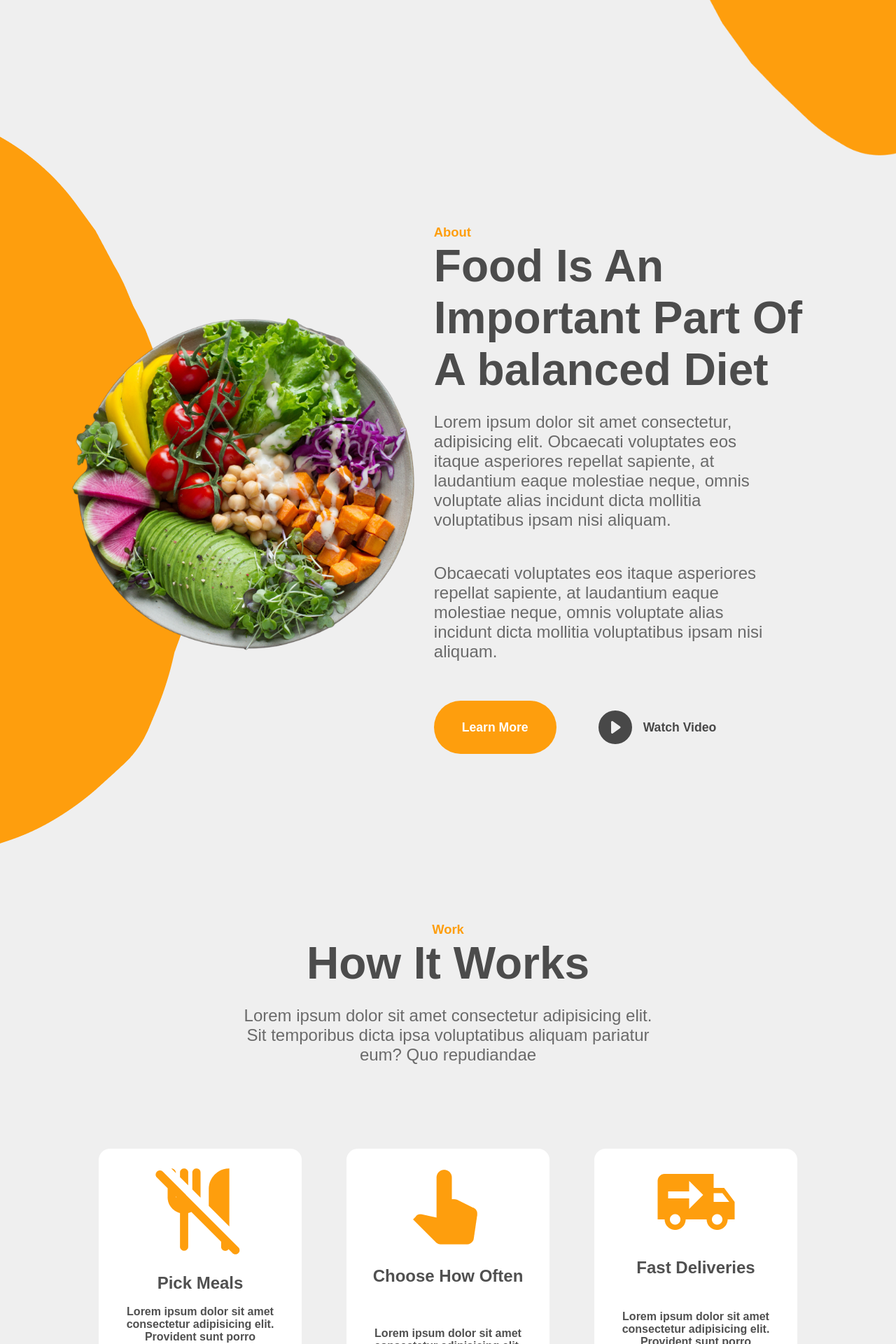
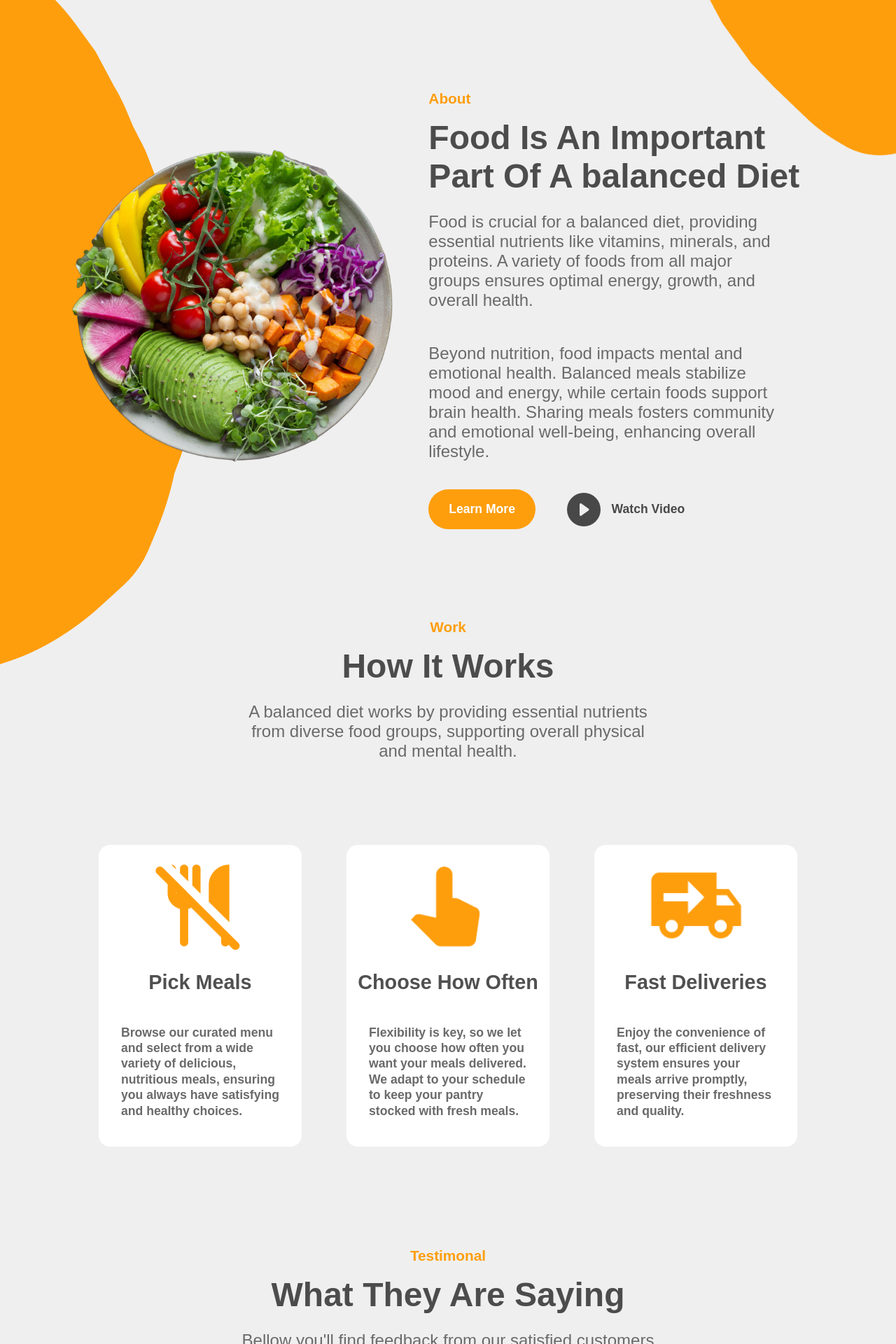
Before and after one commit to ClementMadiot/Web_Design_Foodie_React, a React (Create React App) app: page / in a window 1280 px wide. Shown: the part 640-2560 px from the top of the page at 70% size. Built offline with nearby package versions, Linux system fonts and the light colour scheme.

Commit message:
update css + jsx files + add logo

```diff
--- a/public/index.html
+++ b/public/index.html
@@ -9,7 +9,7 @@
       name="description"
       content="Web site created using create-react-app"
     />
-    <link rel="apple-touch-icon" href="%PUBLIC_URL%/logo192.png" />
+    <link rel="icon" href="./favicon.ico">
     <link rel="manifest" href="%PUBLIC_URL%/manifest.json" />
     <title>Foodie</title>
   </head>
--- a/src/App.css
+++ b/src/App.css
@@ -2,7 +2,7 @@
   margin: 0;
   padding: 0;
   box-sizing: border-box;
-  font-family: "Reem Kufi", sans-serif !important;
+  font-family: 'Reem Kufi', sans-serif;
 }
 img {
   max-width: 100%;
@@ -14,7 +14,8 @@ img {
   max-width: 1900px;
   margin: 0rem auto;
 }
-html, body{
+html,
+body {
   scroll-behavior: smooth;
   max-width: 100%;
   overflow-x: hidden;
@@ -22,14 +23,47 @@ html, body{
 body {
   background-color: #efefef;
 }
+section {
+  margin-bottom: 8rem;
+}
 a {
   margin-right: 3rem;
   text-decoration: none;
   color: black;
-  font-size: 1.1rem;
+  font-size: 1.06rem;
   font-weight: 600;
+  border-bottom: 2px solid transparent;
+  transition: 0.2s ease-in-out;
 }
-
+h1,
+h2 {
+  font-size: 3rem;
+  color: #4c4c4c;
+  max-width: 600px;
+}
+h1 {
+  font-size: 3.2rem;
+}
+h3 {
+  font-weight: 700;
+  color: #fe9e0d;
+  font-size: 1.3rem;
+  margin-bottom: 1rem;
+}
+h4 {
+  text-align: center;
+  font-weight: 700;
+  font-size: 1.8rem;
+  color: #505050;
+  margin: 1.2rem 0rem;
+  min-width: 350px;
+}
+p {
+  font-size: clamp(1rem, 3vw, 1.5rem);
+  max-width: 500px;
+  color: #6a6a6a;
+  margin: 1.5rem 0rem;
+}
 button {
   outline: none;
   border: none;
@@ -38,15 +72,17 @@ button {
   cursor: pointer;
   font-weight: 600;
   transition: 0.2s;
-  padding: 0.9rem 1.75rem;
+  padding: 1rem;
   background-color: white;
-
 }
 button:hover {
   background-color: rgb(234, 234, 234);
 }
+svg {
+  font-size: 1.5rem;
+}
 /* General class  */
-.secondary-button {
+.secondary-btn {
   display: flex;
   align-items: center;
   justify-content: center;
@@ -54,29 +90,11 @@ button:hover {
   background-color: #fe9e0d;
   color: white;
 }
-.secondary-button:hover {
+.secondary-btn:hover {
   background-color: #e48f0f;
 }
-.secondary-button svg {
+.secondary-btn svg {
   margin-left: 0.75rem;
-  font-size: 1.5rem;
-}
-.primary-heading {
-  font-size: clamp(2rem, 5vw, 4rem);
-  color: #4c4c4c;
-  /* line-height: 5rem; */
-  max-width: 600px;
-}
-.primary-subheading {
-  font-weight: 700;
-  color: #fe9e0d;
-  font-size: 1.15rem;
-}
-.primary-text {
-  font-size: clamp(1rem, 3vw, 1.5rem);
-  max-width: 500px;
-  color: #6a6a6a;
-  margin: 1.5rem 0rem;
 }
 
 /*** Nav  ***/
@@ -86,6 +104,12 @@ nav {
   justify-content: space-between;
   min-height: 90px;
 }
+nav a:hover {
+  border-bottom: 2px solid black;
+}
+nav a:hover:nth-child(5) {
+  border-bottom: 2px solid transparent;
+}
 .navbar-menu-container {
   display: none;
 }
@@ -93,140 +117,130 @@ nav {
   font-size: 1.15rem;
 }
 .navbar-menu-container svg {
-  font-size: 1.5rem;
   cursor: pointer;
 }
-
 /*** Home  ***/
-
-.home-banner-container {
+header {
   position: relative;
   display: flex;
   padding-top: 3rem;
   gap: 1rem;
 }
-.home-bannerImage-container {
+.home-banner-img {
   position: absolute;
   top: -100px;
   right: -170px;
   z-index: -2;
   max-width: 700px;
 }
-.home-image-section {
-  max-width: 600px;
-  flex: 1;
-}
-.home-text-section {
+.home-text {
   display: flex;
   flex-direction: column;
   justify-content: center;
   align-items: flex-start;
 }
-.home-image-container {
+.home-img {
   display: flex;
   align-items: flex-end;
   justify-content: center;
 }
-.home-image-container img{
+.home-img img,
+.about-img img {
   width: 500px;
 }
 
 /*** About  ***/
 
-.about-section-container {
-  margin-top: 20rem;
+.about-section {
   position: relative;
   display: flex;
   align-items: center;
   justify-content: space-between;
 }
-.about-background-image-container {
+.about-banner-img {
   position: absolute;
   left: -150px;
   z-index: -2;
 }
-.about-section-image-container {
-  flex: 0.9;
-  margin-right: 1rem;
+.about-img {
+  display: flex;
+  align-items: flex-start;
+  justify-content: center;
 }
-.about-section-text-container {
-  flex: 1;
+.about-text {
+  display: flex;
   justify-content: center;
+  flex-direction: column;
+  margin-left: 2.5rem;
+}
+.about-btn {
+  margin-top: 1rem;
   display: flex;
-  flex-direction: column;
+  gap: 1rem;
 }
-.about-buttons-container {
-  margin-top: 2rem;
-  display: flex;
+.about-btn button {
+  padding: 0.3rem 1.8rem;
 }
-.watch-video-button {
-  margin-left: 2rem;
-  background-color: transparent;
-  outline: none;
-  border: none;
-  border-radius: 5rem;
-  font-size: 1.1rem;
-  cursor: pointer;
-  font-weight: 600;
-  color: #484848;
-  transition: 0.2s;
+.watch-video-btn {
   display: flex;
   align-items: center;
   justify-content: center;
+  font-size: 1.1rem;
+  font-weight: 600;
+  background-color: transparent;
+  color: #484848;
+  transition: 0.2s;
+  cursor: pointer;
 }
-.watch-video-button svg {
+.watch-video-btn svg {
   font-size: 3rem;
   margin-right: 1rem;
 }
 /*** Work  ***/
-.work-section-wrapper {
-  margin-top: 15rem;
-}
-.work-section-top p {
-  text-align: center;
-  max-width: 600px !important;
-}
-.work-section-top h2 {
-  max-width: 700px !important;
-}
-.work-section-top {
+.section-title {
   display: flex;
   justify-content: center;
   align-items: center;
   flex-direction: column;
+  text-align: center;
 }
-.work-section-info {
-  width: 290px;
-  min-height: 350px;
-  background-color: white;
-  padding: 1rem 2rem;
+.section-title p {
+  max-width: 600px;
+}
+.work-card-container {
+  margin-top: 5rem;
+  display: flex;
+  justify-content: center;
+  align-items: stretch;
+  flex-wrap: wrap;
+}
+.work-card-info {
   display: flex;
   flex-direction: column;
   justify-content: center;
   align-items: center;
-  text-align: center;
+  width: 290px;
+  min-height: 350px;
+  padding: 1rem 2rem;
+  margin: 1rem 2rem;
   border-radius: 1rem;
+  background-color: white;
   color: #505050;
-  margin: 1rem 2rem;
 }
-.work-section-info h2 {
-  margin: 1rem 0rem;
+.work-card-info img {
+  width: 141px;
+  height: 141px;
 }
-.work-section-bottom {
-  margin-top: 5rem;
-  display: flex;
-  justify-content: center;
-  align-items: center;
-  flex-wrap: wrap;
-}
-.work-section-info p {
-  flex: 1;
+.work-card-info p {
   display: flex;
   align-items: center;
   font-weight: 600;
+  font-size: 1.1rem;
+  line-height: 1.4rem;
+  flex: 1;
 }
 /*** Testimonial  ***/
-.testimonial-section-bottom {
+.testimonial-card {
   margin-top: 2rem;
   background-color: white;
   padding: 1.5rem 2rem;
@@ -238,38 +252,33 @@ nav {
   flex-direction: column;
   text-align: center;
 }
-.testimonial-section-bottom {
+.testimonial-card {
   margin: 2rem auto;
 }
-.testimonial-section-bottom p {
+.testimonial-card p {
   font-weight: 700;
   color: #515151;
-  max-width: 500px;
   font-size: 1.1rem;
   margin: 2rem 0rem;
 }
 .testimonials-stars-container svg {
   margin: 0rem 0.25rem;
-  font-size: 1.5rem;
   color: #fe9e0d;
 }
-.testimonial-section-bottom h2 {
-  margin-top: 1.5rem;
+/*** Contact  ***/
+.contact-section {
+  display: flex;
+  justify-content: center;
+  align-items: center;
+  flex-direction: column;
+  margin-bottom: 6rem;
 }
-
-/*** Contact  ***/
-
-.contact-page-wrapper h2 {
-  max-width: 900px !important;
+.contact-section h2 {
+  max-width: 900px;
+  margin-bottom: 1rem;
+  font-size: 3rem;
 }
-.contact-page-wrapper {
-  display: flex;
-  align-items: center;
-  justify-content: center;
-  flex-direction: column;
-  margin: 6rem 0rem;
-}
-.contact-form-container {
+form {
   background-color: white;
   max-width: 700px;
   width: 100%;
@@ -279,7 +288,7 @@ nav {
   padding: 1rem;
   border-radius: 5rem;
 }
-.contact-form-container input {
+form input {
   flex: 1;
   height: 100%;
   border: none;
@@ -288,33 +297,37 @@ nav {
   padding: 0.5rem 1rem;
 }
 /*** Footer  ***/
-.footer-wrapper {
-  margin: 6rem 0rem;
+footer {
   display: flex;
-  margin-top: 10rem;
+  justify-content: space-between;
 }
-.footer-logo-container {
+/* footer right  */
+.footer-right-columns {
+  display: flex;
+  justify-content: flex-start;
+  flex-direction: column;
+}
+.footer-logo-foodie {
   max-width: 110px;
 }
 .footer-icons {
-  margin-top: 2.5rem;
+  margin: 2.5rem 0;
 }
 .footer-icons svg {
-  font-size: 1.5rem;
   margin-right: 1.25rem;
   color: #585858;
 }
-.footer-section-two {
-  flex: 1;
+/* footer left  */
+.footer-left-column {
   display: flex;
-  justify-content: flex-end;
 }
-.footer-section-columns {
+.footer-list {
   display: flex;
   flex-direction: column;
-  min-width: 190px;
+  margin: 0 2rem;
+  line-height: 1.5rem;
 }
-.footer-section-columns span {
+.footer-list span {
   margin: 0.25rem 0rem;
   font-weight: 600;
   color: #4c4c4c;
@@ -324,18 +337,39 @@ nav {
 /*** RESPONSIVE  ***/
 
 @media (max-width: 1000px) {
-  .navbar-links-container a{
+  h1,
+  h2 {
+    font-size: 2.8rem;
+  }
+  .navbar-links-container a {
     margin-right: 1rem;
     font-size: 1rem;
   }
   button {
     font-size: 1rem;
   }
-  .home-bannerImage-container {
+  .home-banner-img {
     max-width: 600px;
   }
 }
 @media (max-width: 800px) {
+  .App {
+    max-width: 95vw;
+  }
+  h1,
+  h2 {
+    font-size: 2.5rem;
+  }
+  h1,
+  h2,
+  h3,
+  p {
+    text-align: center;
+    max-width: 90%;
+  }
+  p {
+    max-width: 80%;
+  }
   .nav-logo-container {
     max-width: 140px;
   }
@@ -345,98 +379,79 @@ nav {
   .navbar-menu-container {
     display: flex;
   }
-  .home-bannerImage-container {
+  .home-banner-img {
     max-width: 450px;
   }
-  .home-banner-container,
-  .about-section-container {
+  header,
+  .about-section {
     flex-direction: column-reverse;
     align-items: center;
     justify-content: center;
   }
-  .about-section-container {
+  .about-section {
     flex-direction: column;
   }
-  .home-image-section,
-  .about-section-image-container {
+  .about-img {
     width: 100%;
     max-width: 400px;
   }
-  .primary-heading {
-    text-align: center;
-    max-width: 90%;
+  .about-banner-img {
+    left: -260px;
   }
-  .primary-text {
-    text-align: center;
-    max-width: 80%;
+  .about-btn button {
+    padding: 1rem 1.2rem;
   }
-  .home-text-section,
-  .about-section-text-container {
+  .home-text,
+  .about-text {
     justify-content: center;
     align-items: center;
     margin-top: 4rem;
   }
-  .secondary-button {
+  .secondary-btn {
     padding: 0.8rem 2rem;
   }
-  .about-section-container {
-    margin-top: 5rem !important;
-  }
-  .about-buttons-container {
+  .about-btn {
     justify-content: center;
     flex-direction: column;
   }
-  .primary-subheading {
-    text-align: center;
+  .work-card-container {
+    margin-top: 1rem;
   }
-  .watch-video-button {
-    margin-left: 0rem !important;
-    margin-top: 1rem;
-    font-size: 1rem !important;
-  }
-  .watch-video-button svg {
-    margin-right: 0.5rem !important;
-  }
-  .about-section-image-container {
-    margin-right: 0rem !important;
-  }
-  .work-section-wrapper {
-    margin-top: 5rem !important;
-  }
-  .work-section-bottom {
-    margin-top: 1rem !important;
-  }
-  .contact-form-container {
-    padding: 0.5rem !important;
+  form {
+    padding: 0.5rem;
     flex-direction: column;
     justify-content: center;
     align-items: center;
-    border-radius: 1rem !important;
+    border-radius: 1rem;
   }
-  .contact-form-container input {
-    font-size: 1rem !important;
+  form input {
+    font-size: 1rem;
     max-width: 100%;
-    padding: 0.5rem 1rem !important;
-    margin-bottom: 0.8rem !important;
+    margin-bottom: 0.8rem;
     text-align: center;
   }
-  .footer-wrapper {
+  footer {
     flex-direction: column;
   }
-  .footer-section-two {
-    flex-direction: column;
-    margin-top: 2rem;
+  .footer-left-column {
+    justify-content: space-between;
+    flex-wrap: wrap;
   }
-  .footer-section-columns {
+  .footer-list {
     margin: 1rem 0rem;
-  }
-  .App {
-    max-width: 95vw;
   }
 }
 @media (max-width: 600px) {
-  .home-bannerImage-container,
-  .about-background-image-container {
+  h1,
+  h2 {
+    font-size: 2.1rem;
+  }
+  h4 {
+    font-size: 1.6rem;
+    min-width: none;
+  }
+  .home-banner-img,
+  .about-banner-img {
     display: none;
   }
 }
--- a/src/components/About.jsx
+++ b/src/components/About.jsx
@@ -2,35 +2,37 @@
 import AboutBgd from '../assets/images/about-background.png'
 import AboutBgdImg from '../assets/images/about-background-image.png'
 // import icon
-import { BsFillPlayCircleFill } from 'react-icons/bs';
+import { BsFillPlayCircleFill } from 'react-icons/bs'
 
 const About = () => {
   return (
-    <section id='about' className='about-section-container'>
-      <div className="about-background-image-container">
+    <section id="About" className="about-section">
+      <div className="about-banner-img">
         <img src={AboutBgd} alt="background-about" />
       </div>
-      <div className="about-section-image-container">
+      <div className="about-img">
         <img src={AboutBgdImg} alt="background-about-2" />
       </div>
-      <div className="about-section-text-container">
-        <p className="primary-subheading">About</p>
-        <h2 className="primary-heading">
+      <div className="about-text">
+        <h3>About</h3>
+        <h2>
           Food Is An Important Part Of A balanced Diet
         </h2>
-        <p className="primary-text">
-          Lorem ipsum dolor sit amet consectetur, adipisicing elit. Obcaecati voluptates eos itaque asperiores repellat sapiente, at laudantium eaque molestiae neque, omnis voluptate alias incidunt dicta mollitia voluptatibus ipsam nisi aliquam.
+        <p>
+        Food is crucial for a balanced diet, providing essential nutrients like vitamins, minerals, and proteins. A variety of foods from all major groups ensures optimal energy, growth, and overall health.
         </p>
-        <p className="primary-text">
-          Obcaecati voluptates eos itaque asperiores repellat sapiente, at laudantium eaque molestiae neque, omnis voluptate alias incidunt dicta mollitia voluptatibus ipsam nisi aliquam.
+        <p>
+        Beyond nutrition, food impacts mental and emotional health. Balanced meals stabilize mood and energy, while certain foods support brain health. Sharing meals fosters community and emotional well-being, enhancing overall lifestyle.
         </p>
-        <div className="about-buttons-container">
-          <button className="secondary-button">Learn More</button>
-          <button className='watch-video-button'><BsFillPlayCircleFill/> Watch Video</button>
+        <div className="about-btn">
+          <button className="secondary-btn">Learn More</button>
+          <button className="watch-video-btn">
+            <BsFillPlayCircleFill /> Watch Video
+          </button>
         </div>
       </div>
     </section>
-  );
-};
+  )
+}
 
-export default About;
+export default About
--- a/src/components/Navbar.jsx
+++ b/src/components/Navbar.jsx
@@ -21,23 +21,28 @@ const Navbar = () => {
   const menuOptions = [
     {
       text: 'Home',
+      textTg:'Home',
       icon: <HomeIcon />,
     },
     {
       text: 'About',
+      textTg:'About',
       icon: <InfoIcon />,
     },
     {
       text: 'Testimonials',
+      textTg:'Testimonials',
       icon: <CommentRoundedIcon />,
     },
     {
       text: 'Contact',
+      textTg:'Contact',
       icon: <PhoneRoundedIcon />,
     },
     {
-      text: 'Cart',
-      icon: <ShoppingCartRoundedIcon />,
+      text: <BsCart2 className="navbar-cart-icon" />,
+      textTg:'Cart',
+      icon: <ShoppingCartRoundedIcon />
     },
   ]
 
@@ -47,13 +52,11 @@ const Navbar = () => {
         <img src={Logo} alt="logo" />
       </div>
       <div className="navbar-links-container">
-        <a href="#home">Home</a>
-        <a href="#about">About</a>
-        <a href="#testimonials">Testimonials</a>
-        <a href="#contact">Contact</a>
-        <a href="#cart">
-          <BsCart2 className="navbar-cart-icon" />
+        {menuOptions.map((item) => (
+          <a key={item.text} href={`#${item.text}`}>
+          {item.text}
         </a>
+        ))}
         <button>Bookings Now</button>
       </div>
       <div className="navbar-menu-container">
@@ -68,9 +71,9 @@ const Navbar = () => {
         >
           <List>
             {menuOptions.map((item) => (
-              <ListItemButton>
+              <ListItemButton key={item.text}>
                 <ListItemIcon>{item.icon}</ListItemIcon>
-                <ListItemText primary={item.text} />
+                <ListItemText primary={item.textTg} />
               </ListItemButton>
             ))}
           </List>
--- a/src/components/Testimonials.jsx
+++ b/src/components/Testimonials.jsx
@@ -3,28 +3,26 @@ import { AiFillStar } from 'react-icons/ai'
 
 const Testimonials = () => {
   return (
-    <section id='testimonials' className="work-section-wrapper">
-      <div className="work-section-top">
-        <p className="primary-subheading">Testimonal</p>
-        <h2 className="primary-heading">What They Are Saying</h2>
-        <p className="primary-text">
-          Lorem ipsum dolor sit amet consectetur. Non tincidunt magna non et
-          elit. Dolor turpis molestie dui magnis facilisis at fringilla quam.
+    <section id="Testimonials">
+      <div className="section-title">
+        <h3>Testimonal</h3>
+        <h2>What They Are Saying</h2>
+        <p>
+        Bellow you'll find feedback from our satisfied customers who have experienced the benefits of our services firsthand.
         </p>
-        <div className="testimonial-section-bottom">
+        <div className="testimonial-card">
           <img src={ProfilePic} alt="John Doe" />
           <p>
-            Lorem ipsum dolor sit amet consectetur. Non tincidunt magna non et
-            elit. Dolor turpis molestie dui magnis facilisis at fringilla quam.
+          I absolutely love Foodie! The variety and quality are exceptional. Fast delivery ensures my meals are always fresh. Highly recommend!
           </p>
           <div className="testimonials-stars-container">
-            <AiFillStar/>
-            <AiFillStar/>
-            <AiFillStar/>
-            <AiFillStar/>
-            <AiFillStar/>
+            <AiFillStar />
+            <AiFillStar />
+            <AiFillStar />
+            <AiFillStar />
+            <AiFillStar />
           </div>
-          <h2>John Doe</h2>
+          <h4>John Doe</h4>
         </div>
       </div>
     </section>
--- a/src/components/Work.jsx
+++ b/src/components/Work.jsx
@@ -8,37 +8,35 @@ const Work = () => {
     {
       image: PickMeaks,
       title: 'Pick Meals',
-      text: 'Lorem ipsum dolor sit amet consectetur adipisicing elit. Provident sunt porro similique. Officia molestias quam fuga ducimus, sed ipsum.',
+      text: 'Browse our curated menu and select from a wide variety of delicious, nutritious meals, ensuring you always have satisfying and healthy choices.',
     },
     {
       image: ChooseMeals,
       title: 'Choose How Often',
-      text: 'Lorem ipsum dolor sit amet consectetur adipisicing elit. ',
+      text: 'Flexibility is key, so we let you choose how often you want your meals delivered. We adapt to your schedule to keep your pantry stocked with fresh meals.',
     },
     {
       image: DeliveryMeals,
       title: 'Fast Deliveries',
-      text: 'Lorem ipsum dolor sit amet consectetur adipisicing elit. Provident sunt porro similique.',
+      text: ' Enjoy the convenience of fast, our efficient delivery system ensures your meals arrive promptly, preserving their freshness and quality.',
     },
   ]
   return (
-    <section className="work-section-wrapper">
-      <article className="work-section-top">
-        <p className="primary-subheading">Work</p>
-        <h2 className="primary-heading">How It Works</h2>
-        <p className="primary-text">
-          Lorem ipsum dolor sit amet consectetur adipisicing elit. Sit
-          temporibus dicta ipsa voluptatibus aliquam pariatur eum? Quo
-          repudiandae
+    <section>
+      <article className="section-title">
+        <h3>Work</h3>
+        <h2>How It Works</h2>
+        <p>
+        A balanced diet works by providing essential nutrients from diverse food groups, supporting overall physical and mental health.
         </p>
       </article>
-      <article className="work-section-bottom">
+      <article className="work-card-container">
         {workInfoData.map((data) => (
-          <div className="work-section-info" key={data.title}>
-            <div className="info-boxes-img-container">
+          <div className="work-card-info" key={data.title}>
+            <div className="work-card-info-img">
               <img src={data.image} alt={data.image} />
             </div>
-            <h2>{data.title}</h2>
+            <h4>{data.title}</h4>
             <p>{data.text}</p>
           </div>
         ))}
```
Also changed, not shown: src/components/Contact.jsx (+9 -13 lines), src/components/Footer.jsx (+16 -6 lines), src/components/Home.jsx (+19 -16 lines), public/manifest.json, 1 other file (tests, documents, lock files or other folders).
